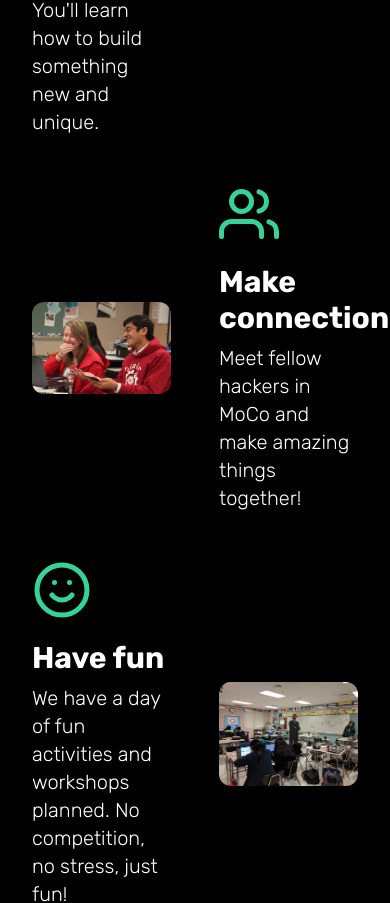
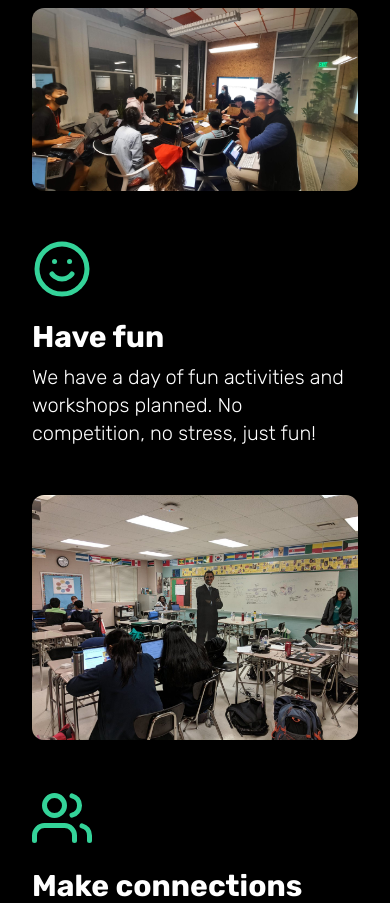
Before and after one commit to blairhacks/blairhacks-mini-2022, a Next.js app: page / in a window 390 px wide. Shown: the part 1788-2691 px from the top of the page. Built offline with nearby package versions, Linux system fonts and the light colour scheme.

Commit message:
Fix responsiveness of grid

```diff
--- a/pages/index.tsx
+++ b/pages/index.tsx
@@ -80,7 +80,7 @@ export default function Home() {
           Look forward to a day of hands-on coding + tech workshops, fun activities, and more!
         </p>
 
-        <div className="grid grid-cols-2 gap-12 mt-16">
+        <div className="grid grid-cols-1 sm:grid-cols-2 gap-12 mt-16">
           <div>
             <p className="text-emerald-400">
               <Tool size={60}/>
@@ -108,7 +108,7 @@ export default function Home() {
             />
           </div>
 
-          <div className="self-center flex items-center justify-center rounded-xl overflow-hidden">
+          <div className="order-4 sm:order-none self-center flex items-center justify-center rounded-xl overflow-hidden">
             {/* <Image
               src="/assets/hackers.jpeg"
               alt="Hackers at BlairHacks MLH Local Hack Day 2017"
@@ -123,7 +123,7 @@ export default function Home() {
             />
           </div>
 
-          <div>
+          <div className="order-3 sm:order-none">
             <p className="text-emerald-400">
               <Users size={60}/>
             </p>
```
